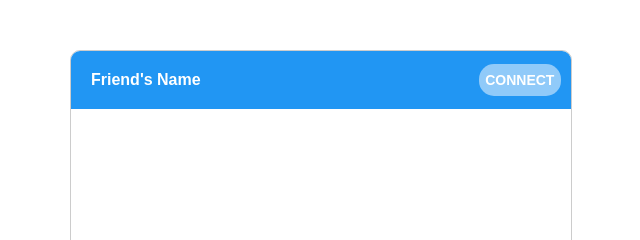
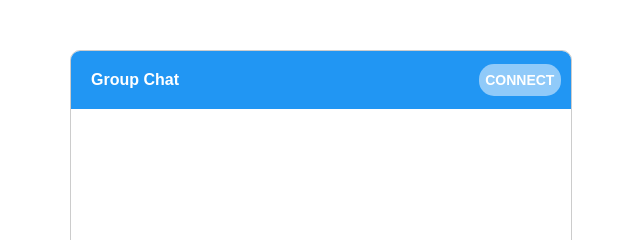
Before and after one commit to yg185024/chat-application, a plain HTML site: page public/index.html in a window 1280 px wide. Shown: the top 240 px of the page, 319-959 px from the left. Drawn offline with Linux system fonts and the light colour scheme.

Commit message:
changed the chat-name from 'Friend's Name' to 'Group Chat'

```diff
--- a/public/index.html
+++ b/public/index.html
@@ -7,7 +7,7 @@
 <body>
   <div class="chat-container">
     <div class="chat-header">
-      <div class="chat-name">Friend's Name</div>
+      <div class="chat-name">Group Chat</div>
       <div class="connect-button">Connect</div>
     </div>
 
```
